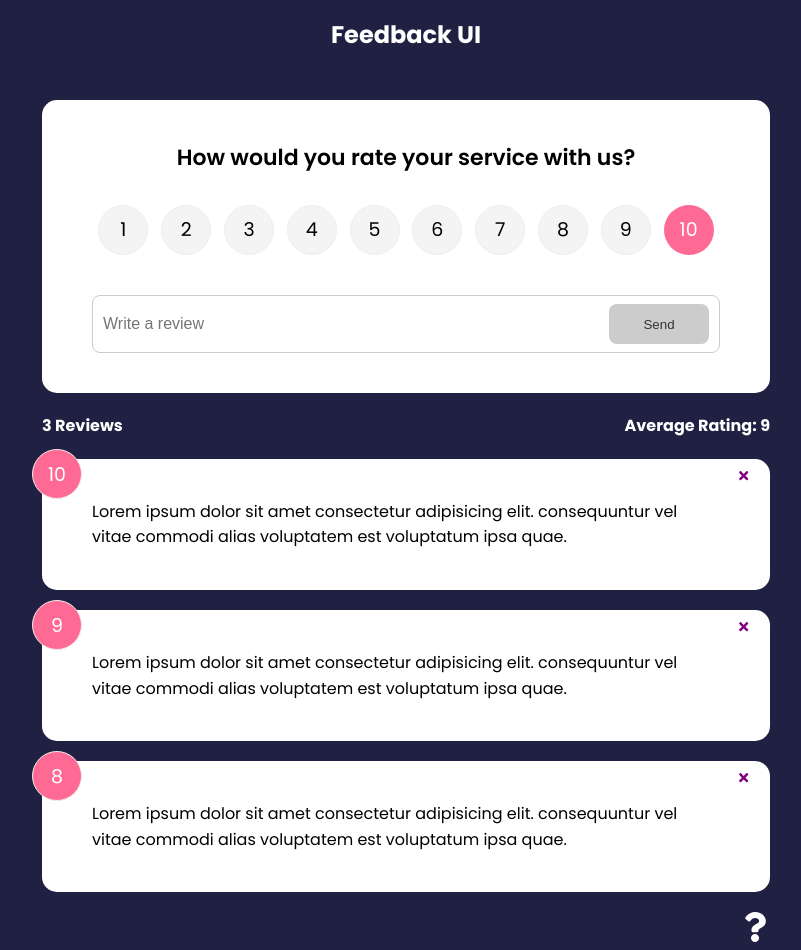
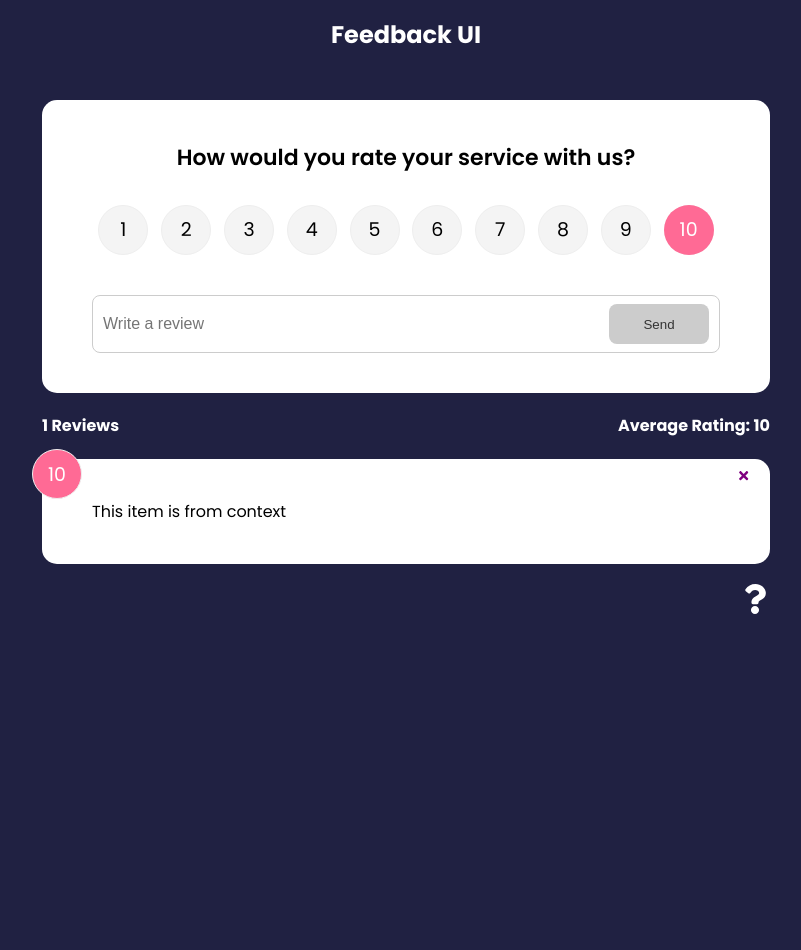
Before and after one commit to JoseIgnacioTapia/feedback-app, a React (Create React App) app: page / in a window 1280 px wide. Shown: the whole page, without its empty margins (234-1035 px from the left). After the commit the page ends 800 px from the top, so only its background shows below. Built offline with nearby package versions, Linux system fonts and the light colour scheme; the HTML template or start-up script is replaced by a standard one.

Commit message:
Get Global State With The useContext Hook

```diff
--- a/src/App.js
+++ b/src/App.js
@@ -37,11 +37,8 @@
               element={
                 <>
                   <FeedbackForm handleAdd={addFeedback} />
-                  <FeedbackStats feedback={feedback} />
-                  <FeedbackList
-                    feedback={feedback}
-                    handleDelete={deleteFeedback}
-                  />
+                  <FeedbackStats />
+                  <FeedbackList handleDelete={deleteFeedback} />
                   <AboutIconLink />
                 </>
               }
--- a/src/components/FeedbackList.jsx
+++ b/src/components/FeedbackList.jsx
@@ -1,9 +1,12 @@
 import { motion, AnimatePresence } from 'framer-motion';
-import PropTypes from 'prop-types';
+import { useContext } from 'react';
 
 import FeedbackItem from './FeedbackItem';
+import { FeedbackContext } from '../context/FeedbackContext';
 
-function FeedbackList({ feedback, handleDelete }) {
+function FeedbackList({ handleDelete }) {
+  const { feedback } = useContext(FeedbackContext);
+
   if (!feedback || feedback.length === 0) {
     return <p>No Feedback yet</p>;
   }
@@ -38,14 +41,4 @@
   // );
 }
 
-FeedbackList.propTypes = {
-  feedback: PropTypes.arrayOf(
-    PropTypes.shape({
-      id: PropTypes.string.isRequired,
-      text: PropTypes.string.isRequired,
-      rating: PropTypes.number.isRequired,
-    })
-  ),
-};
-
 export default FeedbackList;
--- a/src/components/FeedbackStats.jsx
+++ b/src/components/FeedbackStats.jsx
@@ -1,6 +1,9 @@
-import PropTypes from 'prop-types';
+import { useContext } from 'react';
+import { FeedbackContext } from '../context/FeedbackContext';
 
-function FeedbackStats({ feedback }) {
+function FeedbackStats() {
+  const { feedback } = useContext(FeedbackContext);
+
   // Calculate ratings avg
   let average =
     feedback.reduce((acc, cur) => {
@@ -17,8 +20,4 @@
   );
 }
 
-FeedbackStats.propTypes = {
-  feedback: PropTypes.array.isRequired,
-};
-
 export default FeedbackStats;
```
